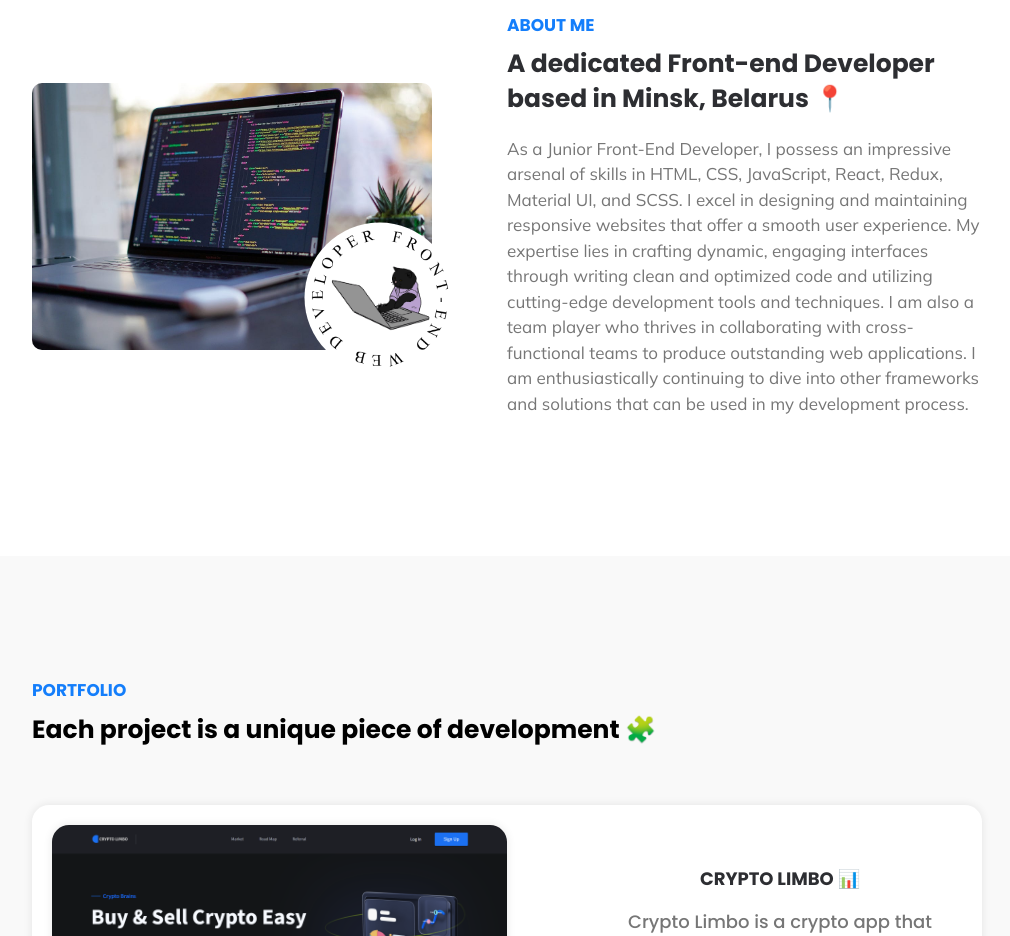
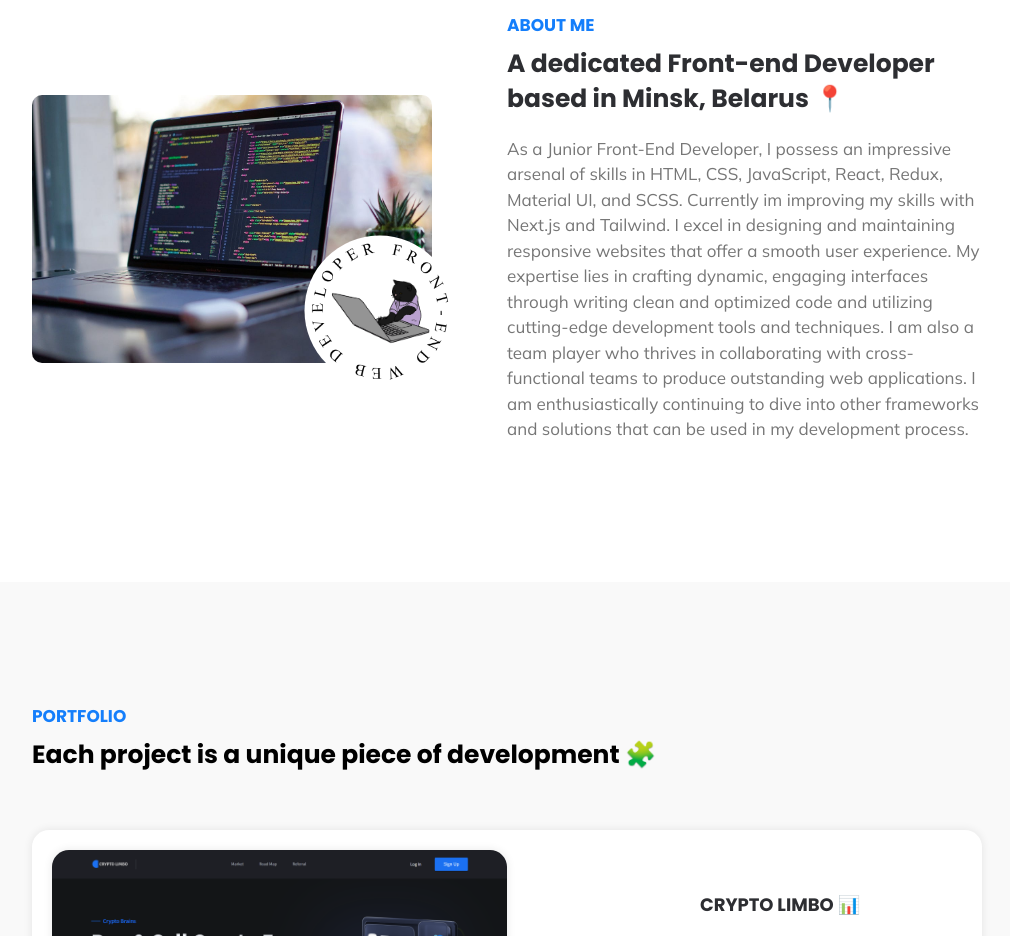
Before and after one commit to Albedo-13/Albedo-13.github.io, a React (Vite) app: page / in a window 1280 px wide. Shown: the part 1120-2056 px from the top of the page, without its empty margins (133-1143 px from the left). Built offline with nearby package versions, Linux system fonts and the light colour scheme.

Commit message:
docs: change about content

```diff
--- a/src/components/pages/CVPage.jsx
+++ b/src/components/pages/CVPage.jsx
@@ -100,10 +100,10 @@
                 Hey there! My name is Paul and I am 22 years old, was graduated from the Faculty of Information
                 Technology Software at College of Business and Law. At the moment, i entered the BSUIR in the same
                 specialty for distance learning. As a Junior Front-End Developer, I possess an impressive arsenal of
-                skills in HTML, CSS, JavaScript, React, Redux, Material UI, and SCSS. I excel in designing and
-                maintaining responsive websites that offer a smooth user experience. My expertise lies in crafting
-                dynamic, engaging interfaces through writing clean and optimized code and utilizing cutting-edge
-                development tools and techniques.
+                skills in HTML, CSS, JavaScript, React, Redux, Material UI, and SCSS. Currently im improving my
+                skills with Next.js and Tailwind. I excel in designing and maintaining responsive websites that offer
+                a smooth user experience. My expertise lies in crafting dynamic, engaging interfaces through writing
+                clean and optimized code and utilizing cutting-edge development tools and techniques.
               </p>
             </div>
           </section>
@@ -136,7 +136,9 @@
                     <li>- Javascript + Typescript</li>
                     <li>- React</li>
                     <li>- Redux (Redux Toolkit)</li>
+                    <li>- Next.js</li>
                     <li>- Material UI</li>
+                    <li>- Tailwind</li>
                     <li>- Git version control system (Github)</li>
                   </ul>
                 </div>
--- a/src/data/data.js
+++ b/src/data/data.js
@@ -2,7 +2,7 @@
   h1_title: "Front-End React Developer",
   name: "Pavel Prokopenya",
   about:
-    "As a Junior Front-End Developer, I possess an impressive arsenal of skills in HTML, CSS, JavaScript, React, Redux, Material UI, and SCSS. I excel in designing and maintaining responsive websites that offer a smooth user experience. My expertise lies in crafting dynamic, engaging interfaces through writing clean and optimized code and utilizing cutting-edge development tools and techniques. I am also a team player who thrives in collaborating with cross-functional teams to produce outstanding web applications. I am enthusiastically continuing to dive into other frameworks and solutions that can be used in my development process.",
+    "As a Junior Front-End Developer, I possess an impressive arsenal of skills in HTML, CSS, JavaScript, React, Redux, Material UI, and SCSS. Currently im improving my skills with Next.js and Tailwind. I excel in designing and maintaining responsive websites that offer a smooth user experience. My expertise lies in crafting dynamic, engaging interfaces through writing clean and optimized code and utilizing cutting-edge development tools and techniques. I am also a team player who thrives in collaborating with cross-functional teams to produce outstanding web applications. I am enthusiastically continuing to dive into other frameworks and solutions that can be used in my development process.",
   location: "Minsk, Belarus",
   email: "prokopenya.work@gmail.com",
   phone: "+375 (29) 351-85-18",
```
